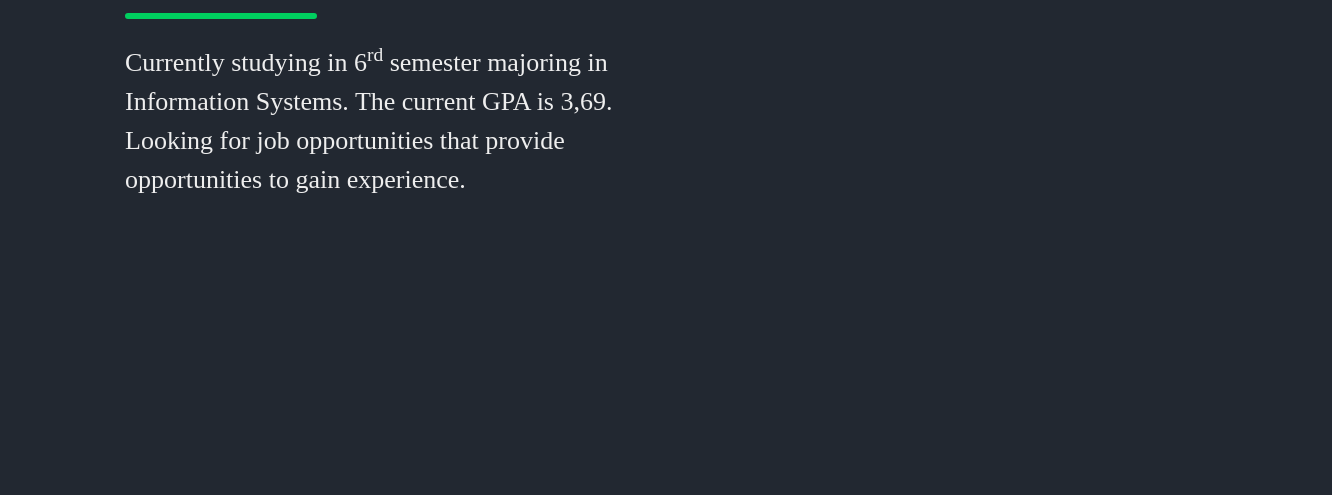
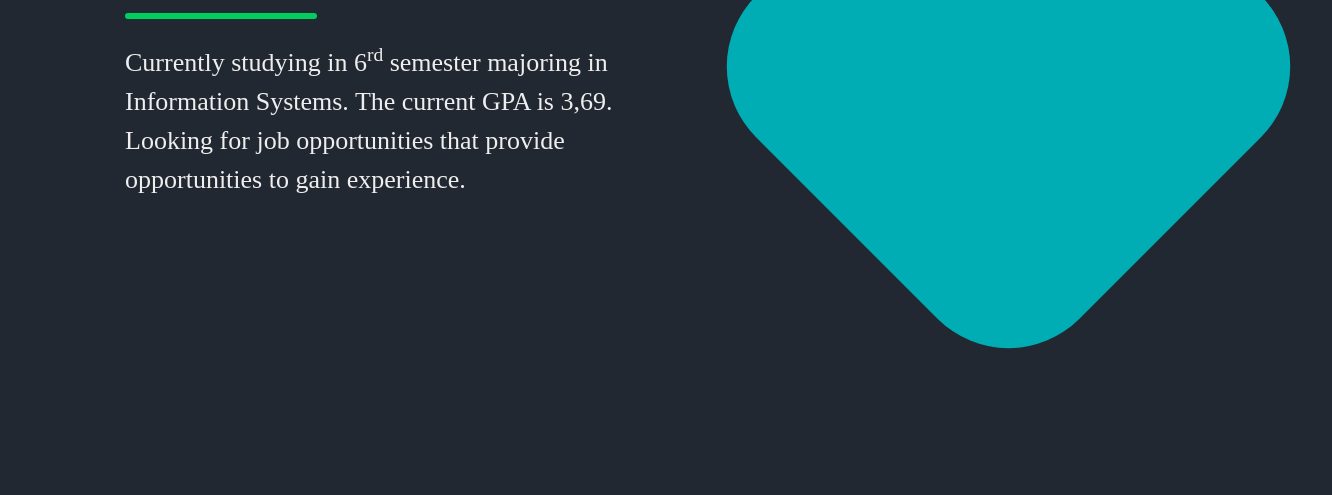
Before and after one commit to Julius-Poerwanto/Julius-Poerwanto.github.io, a website: page index.html in a window 1280 px wide. Shown: the part 654-1149 px from the top of the page, 1332 px wide, since content can reach past the window. Drawn offline with Linux system fonts and the light colour scheme; a web font is replaced by a local one.

Commit message:
update data

```diff
--- a/index.html
+++ b/index.html
@@ -78,6 +78,11 @@
                         </h2>
                     </div>
                 </div>
+                <!-- HERO IMAGE -->
+                <div class="absolute ml-[655px] mt-[45px]">
+                    <div class="box-border bg-main w-[457px] h-[457px] rounded-[100px] origin-center rotate-45">
+                    </div>
+                </div>
             </div>
 
             <div class="flex mx-[125px] mt-[375px] text-[26px] text-light justify-between items-center" id="contact">
```
